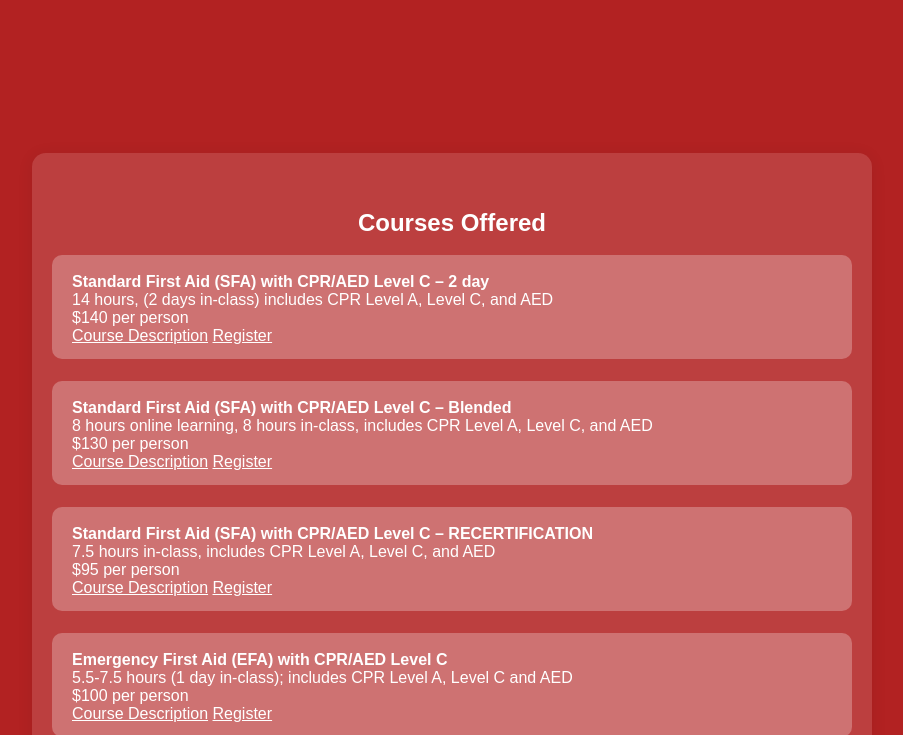
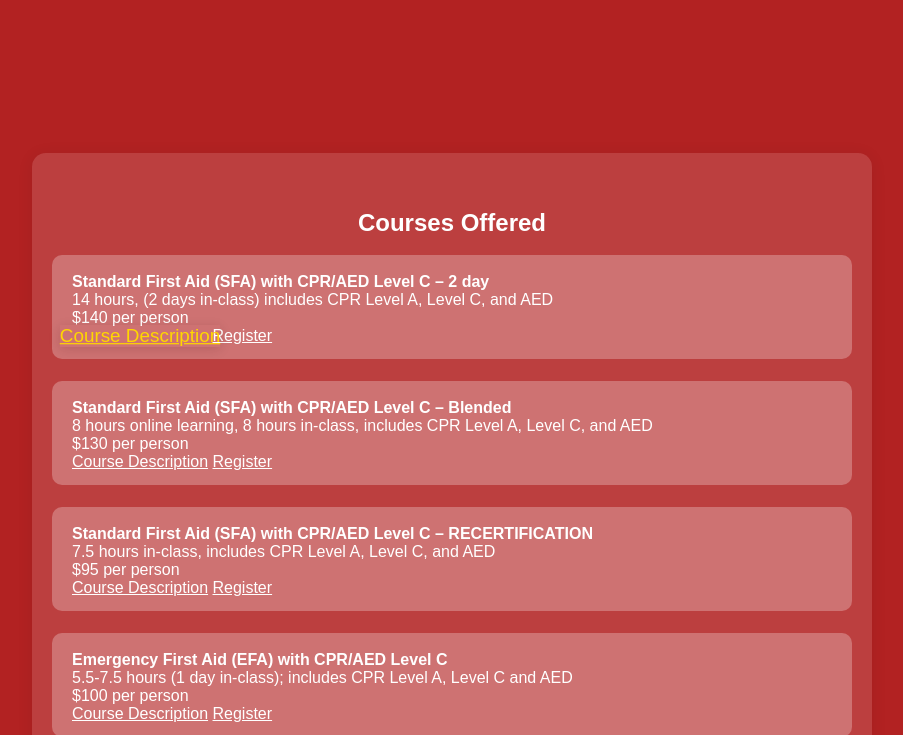
Before and after one commit to Nationsfirstaid/nationsfirstaid.github.io, a plain HTML site: page courses.html in a window 1280 px wide. In both pictures the pointer is over the link 328 px from the left and 982 px from the top of the page. Shown: the part 647-1382 px from the top of the page, without its empty margins (188-1091 px from the left). Drawn offline with Linux system fonts and the light colour scheme.

Commit message:
style.css

```diff
--- a/style.css
+++ b/style.css
@@ -107,10 +107,24 @@ footer {
   margin-bottom: 22px;
   color: #fff;
 }
+
 .course-block a {
   color: #fff;
   text-decoration: underline;
+  transition: transform 0.18s cubic-bezier(.42,1.4,.4,1), box-shadow 0.18s;
+  display: inline-block;    /* Needed so transform works cleanly */
+  box-shadow: none;
 }
+
+.course-block a:hover {
+  transform: scale(1.18);
+  box-shadow: 0 2px 10px rgba(50,0,0,0.14);
+  color: #ffd700; /* Optional: makes hover pop even more */
+  text-decoration: underline;
+  z-index: 2;
+}
+
+
 @media (max-width: 600px) {
   .logo { width: 50vw; height: auto; margin-top: 28px; }
   .site-name { font-size: 1.6rem; }
```
